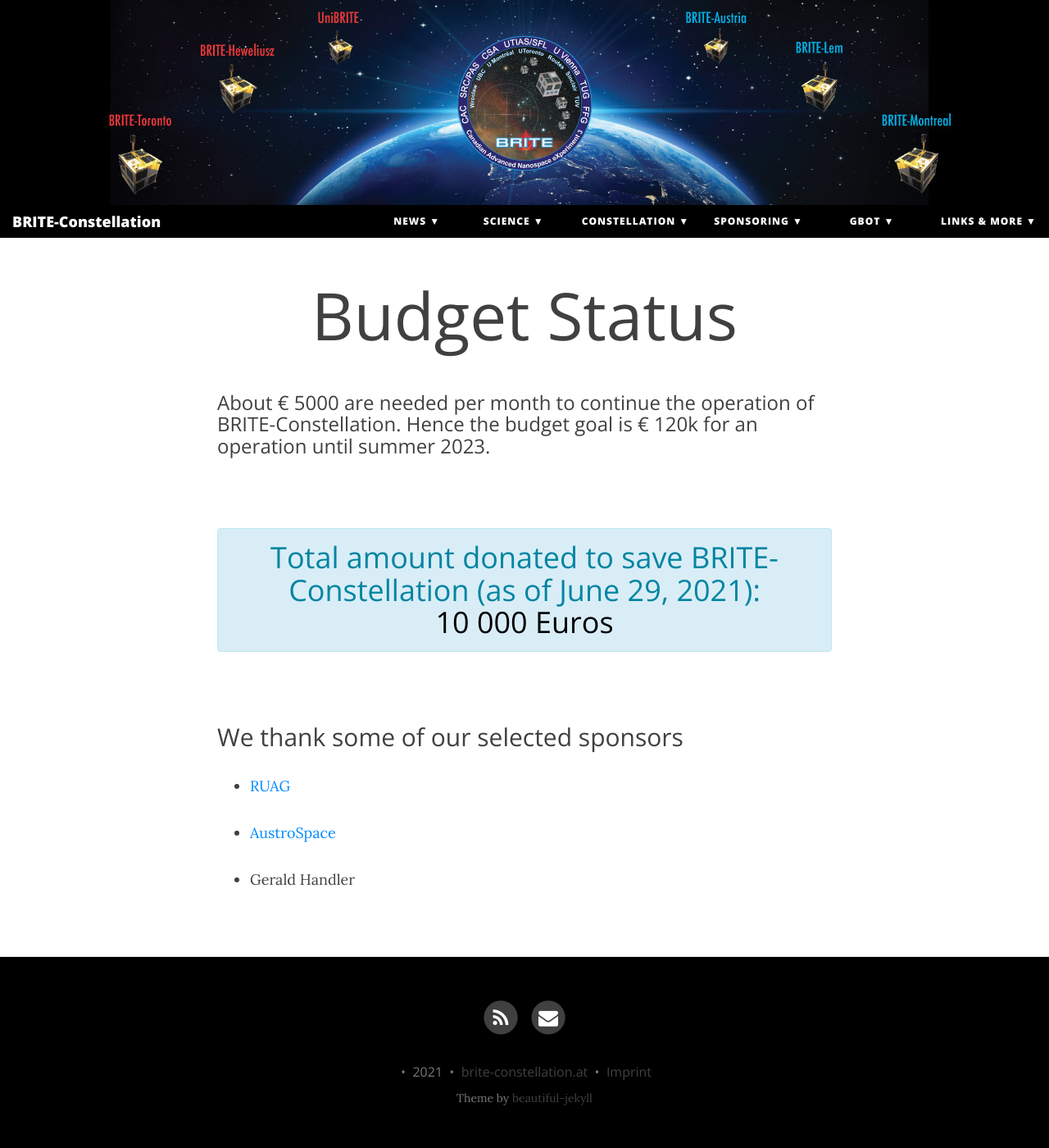
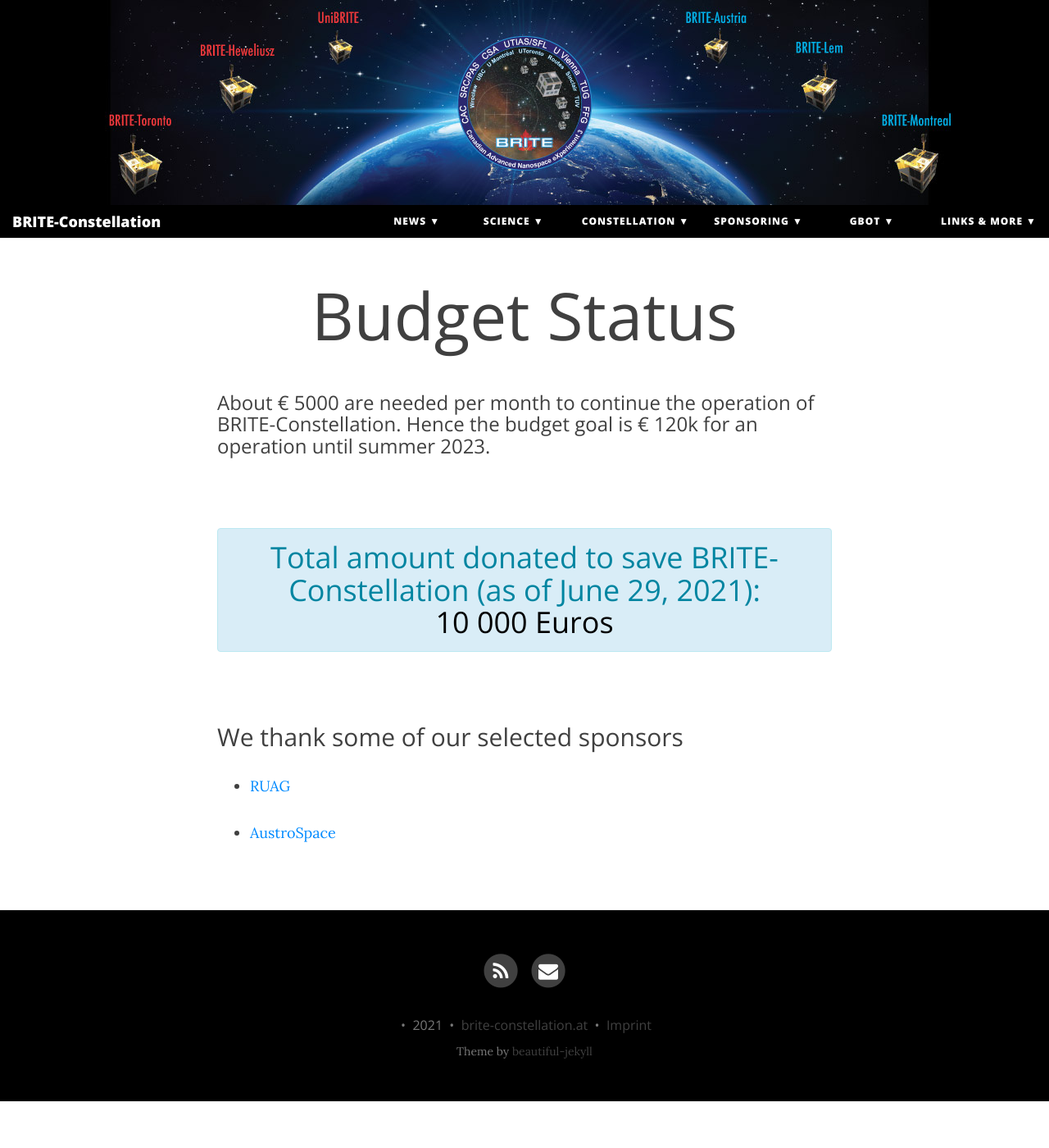
Before and after one commit to StellarAstrophysics-LFU/brite-constellation, a Jekyll site: the page built from sponsoring/account.md, in a window 1280 px wide. Shown: the whole page at 82% size. Built offline with Jekyll 4.4.1, drawn with Linux system fonts in a browser that asks for light colours; nearby versions of some CDN libraries; after the commit the page ends 1343 px from its top, so only the background shows below that.

Commit message:
Removed Gerald Handler from the list of sponsors

```diff
--- a/sponsoring/account.md
+++ b/sponsoring/account.md
@@ -23,5 +23,3 @@
 - [RUAG](https://www.ruag.com/de)
 
 - [AustroSpace](https://www.austrospace.at)
-
-- Gerald Handler
```
